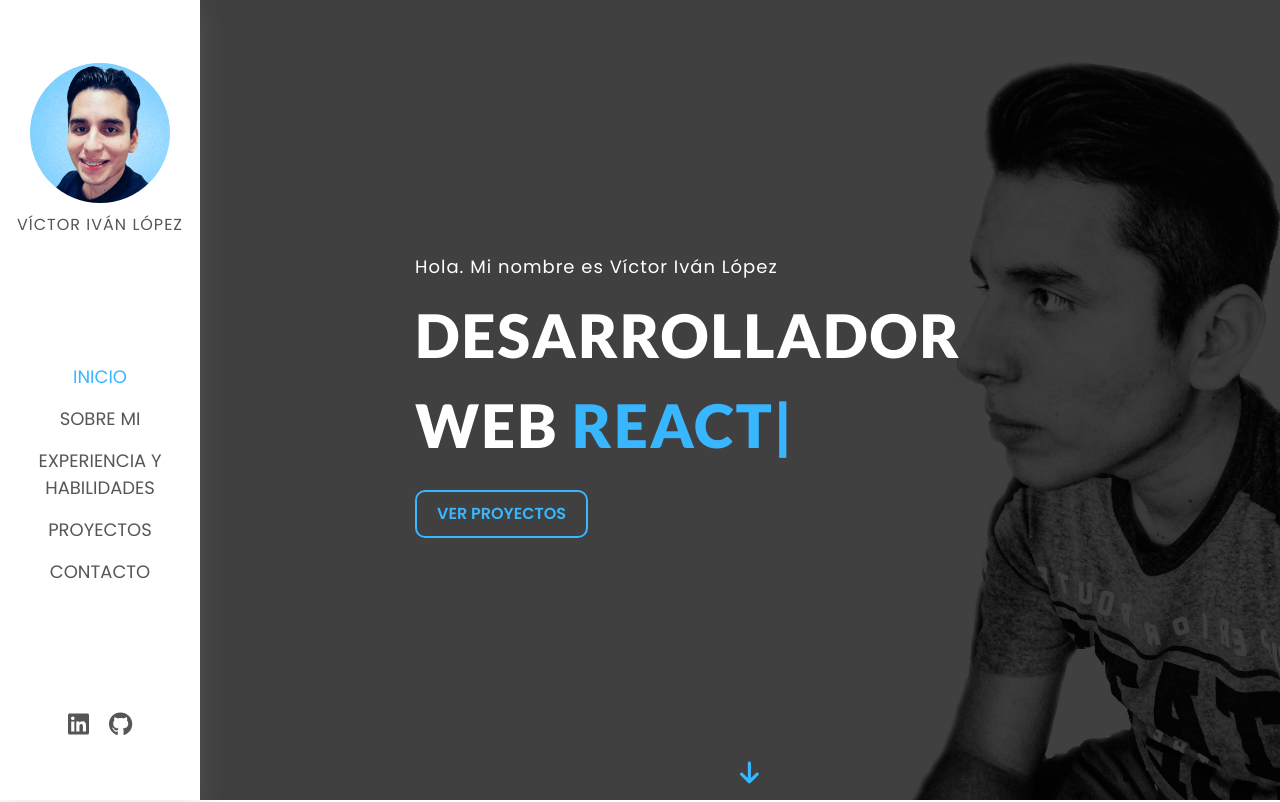
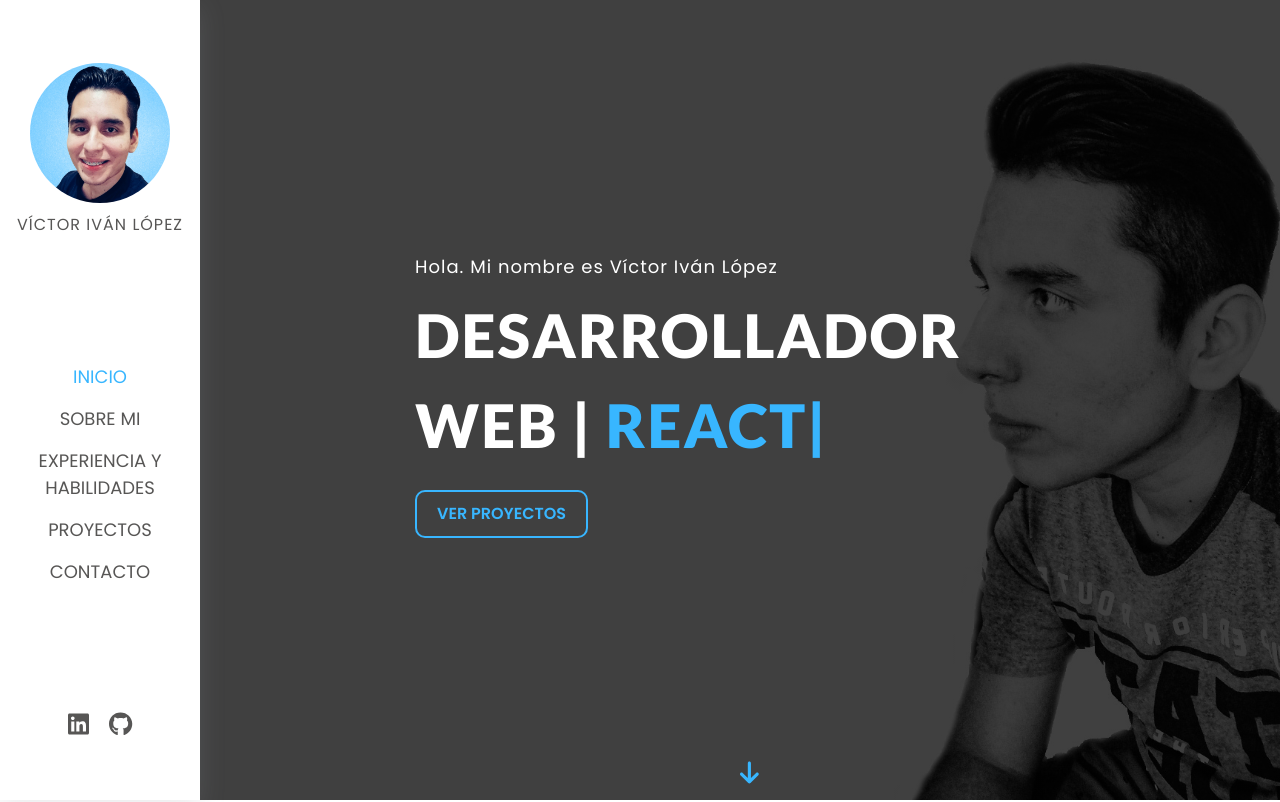
Before and after one commit to victorivanlopez/my-portfolio-react, a React (Vite) app: page / in a window 1280 px wide. Shown: the top 802 px of the page. Built offline with nearby package versions, Linux system fonts and the light colour scheme; no server answers.

Commit message:
Updated: texts

```diff
--- a/src/components/sections/hero/HeroSection.jsx
+++ b/src/components/sections/hero/HeroSection.jsx
@@ -26,7 +26,7 @@ export const HeroSection = () => {
     <Hero id='home' className='observer'>
       <HeroContent>
         <p>Hola. Mi nombre es Víctor Iván López</p>
-        <h1>Desarrollador Web <span ref={element}></span></h1>
+        <h1>Desarrollador Web | <span ref={element}></span></h1>
 
         <ButtonPrimary href="#projects">Ver Proyectos</ButtonPrimary>
       </HeroContent>
```
